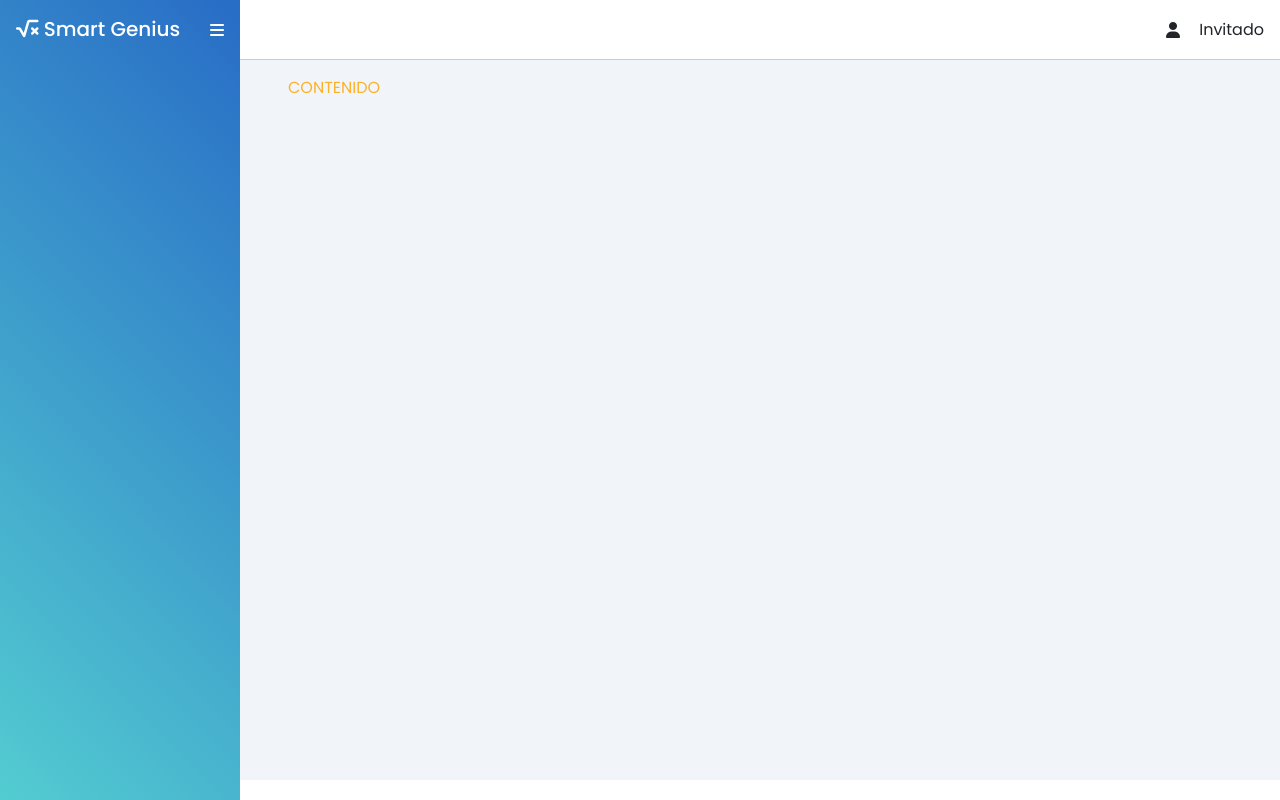
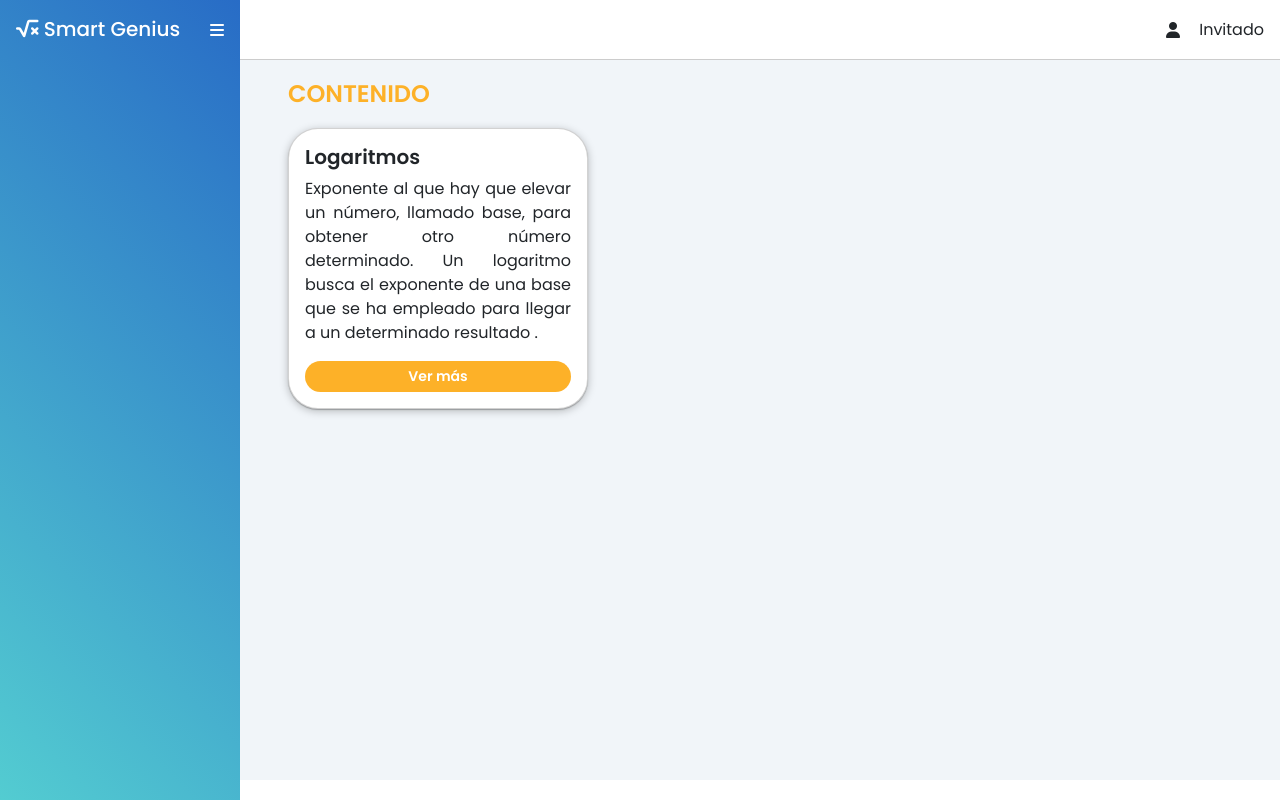
Before and after one commit to dennissezambrano2017/smart-genius, a Django app: page /contenido_alumno/ in a window 1280 px wide. Run offline with Django 4.2, Linux system fonts and the light colour scheme; data comes from the database, SQL or seed files in the repository; both versions use the stored data as it was after the commit; some libraries are stand-ins or nearby versions.

Commit message:
Se agrego la vista de contenido, avance y perfil

```diff
--- a/smartgenius/urls.py
+++ b/smartgenius/urls.py
@@ -58,6 +58,12 @@ urlpatterns = [
     # Sección material
     path('material/', views.vwMaterial, name='material'),
 
+    #Sección perfil - Alumno
+    path('perfil_alumno/', views.vwPerfilAlumno, name='perfil_alu'),
+
+    #Sección avance - Alumno
+    path('avance_alumno/', views.vwAvanceAlumno, name="avance_alu"),
+
     # Sección reportes
     path('inicio/create/', views.create_unidad, name='create_unidad'),
     path('reporte/', views.visualizar_reporte, name='visualizar_reporte'),
--- /dev/null
+++ b/tasks/templates/avance_alumno.html
@@ -0,0 +1,6 @@
+{% extends 'profile.html' %}
+{% block title %}Mi Avance{% endblock %}
+
+{% block content %}
+<span class="fw-bold fs-4" style="color: #fdb128">MI AVANCE</span>
+{% endblock %}
--- a/tasks/templates/contenido_alumno.html
+++ b/tasks/templates/contenido_alumno.html
@@ -1,9 +1,73 @@
 {% extends 'profile.html' %}
-
 {% block title %}Contenido{% endblock %}
 
 {% block content %}
 
-<span style="margin: auto; color: #FDB128;">CONTENIDO</span>
+<span class="fw-bold fs-4" style="color: #fdb128">CONTENIDO</span>
 
+<div class="d-flex justify-content-between align-items-center gap-5 flex-wrap mt-3">
+
+{% if contenidos %} {% for contenido in contenidos %}
+<div class="card" style="width: 300px">
+  <div class="card-body">
+    <h5 class="card-title fw-bold">{{ contenido.nombre }}</h5>
+    <p class="card-text" style="text-align: justify">
+      {{ contenido.descripcion }}
+    </p>
+    <a
+      href="#"
+      class="btn btn-sm w-100 rounded-4"
+      data-bs-toggle="modal" data-bs-target="#unidadModal"
+      style="background-color: #fdb128"
+    >
+      <span class="text-white fw-bold">Ver más</span>
+    </a>
+  </div>
+</div>
+{% endfor %}
+{% else %}
+<p>No se encontraron contenido registrados.</p>
+{% endif %}
+
+</div>
+
+{% comment %} Modal Unidades {% endcomment %}
+<div class="modal fade" id="unidadModal" tabindex="-1" aria-labelledby="unidadModalLabel" aria-hidden="true">
+  <div class="modal-dialog">
+    <div class="modal-content">
+      <div class="modal-header">
+        <h1 class="modal-title fs-5" id="unidadModalLabel">Unidades:</h1>
+        <button type="button" class="btn-close" data-bs-dismiss="modal" aria-label="Close"></button>
+      </div>
+      <div class="modal-body">
+        <div class="accordion" id="accordionExample">
+          <div class="accordion-item">
+            <h2 class="accordion-header">
+              <button class="accordion-button" type="button" data-bs-toggle="collapse" data-bs-target="#collapseOne" aria-controls="collapseOne">
+                Accordion Item #1
+              </button>
+            </h2>
+            <div id="collapseOne" class="accordion-collapse collapse show" data-bs-parent="#accordionExample">
+              <div class="accordion-body">
+                <strong>This is the first item's accordion body.</strong> It is shown by default, until the collapse plugin adds the appropriate classes that we use to style each element. These classes control the overall appearance, as well as the showing and hiding via CSS transitions. You can modify any of this with custom CSS or overriding our default variables. It's also worth noting that just about any HTML can go within the <code>.accordion-body</code>, though the transition does limit overflow.
+              </div>
+            </div>
+            <div class="accordion-item">
+              <h2 class="accordion-header">
+                <button class="accordion-button collapsed" type="button" data-bs-toggle="collapse" data-bs-target="#collapseTwo" aria-expanded="false" aria-controls="collapseTwo">
+                  Accordion Item #2
+                </button>
+              </h2>
+              <div id="collapseTwo" class="accordion-collapse collapse" data-bs-parent="#accordionExample">
+                <div class="accordion-body">
+                  <strong>This is the second item's accordion body.</strong> It is hidden by default, until the collapse plugin adds the appropriate classes that we use to style each element. These classes control the overall appearance, as well as the showing and hiding via CSS transitions. You can modify any of this with custom CSS or overriding our default variables. It's also worth noting that just about any HTML can go within the <code>.accordion-body</code>, though the transition does limit overflow.
+                </div>
+              </div>
+            </div>
+          </div>
+        </div>
+      </div>
+    </div>
+  </div>
+</div>
 {% endblock %}
--- /dev/null
+++ b/tasks/templates/perfil_alumno.html
@@ -0,0 +1,6 @@
+{% extends 'profile.html' %}
+{% block title %}Perfil{% endblock %}
+
+{% block content %}
+<span class="fw-bold fs-4" style="color: #fdb128">PERFIL</span>
+{% endblock %}
--- a/tasks/templates/profile.html
+++ b/tasks/templates/profile.html
@@ -76,13 +76,13 @@
                     </a>
                 </li>
                 <li>
-                    <a href="">
+                    <a href="{% url 'perfil_alu' %}">
                         <span class="fa-solid fa-user"></span>
                         <span>Perfil</span>
                     </a>
                 </li>
                 <li>
-                    <a href="">
+                    <a href="{% url 'avance_alu' %}">
                         <span class="fa-solid fa-layer-group"></span>
                         <span>Mi Avance</span>
                     </a>
--- a/tasks/views.py
+++ b/tasks/views.py
@@ -498,3 +498,9 @@ def vwContenidoAlumno(request):
     }
 
     return render(request, 'contenido_alumno.html', context)
+
+def vwPerfilAlumno(request):
+    return render(request, 'perfil_alumno.html')
+
+def vwAvanceAlumno(request):
+    return render(request, 'avance_alumno.html')
```
Also changed, not shown: db.sqlite3.
